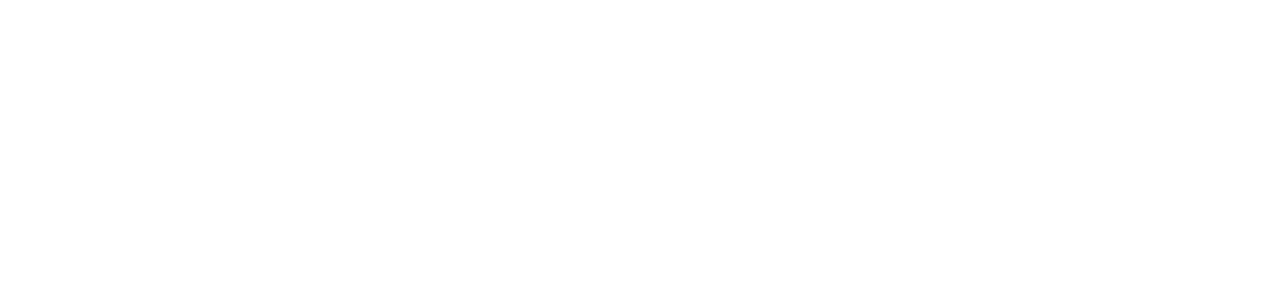
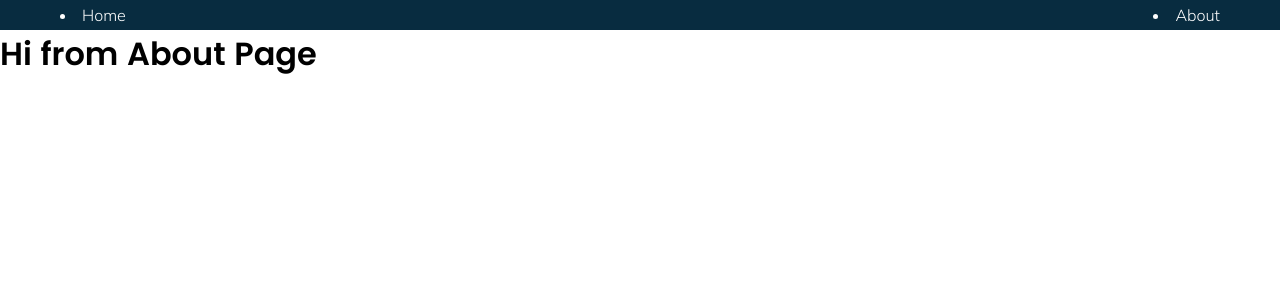
Before and after one commit to honorezemagho/nuxt-foodapp, a Nuxt app: page /about in a window 1280 px wide. Before the commit this address had no page. Shown: the top 300 px of the page. Built offline with nearby package versions, Linux system fonts and the light colour scheme.

Commit message:
add some pages

```diff
--- /dev/null
+++ b/components/AppMenu.vue
@@ -0,0 +1,20 @@
+<template>
+<nav>
+    <li>
+        <nuxt-link exact to="/">Home</nuxt-link>
+    </li>
+    <li>
+        <nuxt-link to="/about">About</nuxt-link>
+    </li>
+</nav>
+</template>
+
+<script>
+export default {
+
+}
+</script>
+
+<style>
+
+</style>
--- a/layouts/default.vue
+++ b/layouts/default.vue
@@ -1,8 +1,16 @@
 <template>
 <div>
+    <AppMenu />
     <Nuxt />
 </div>
 </template>
+
+<script>
+import AppMenu from '@/components/AppMenu.vue';
+export default {
+    AppMenu,
+}
+</script>
 
 <style>
 html {
--- a/nuxt.config.js
+++ b/nuxt.config.js
@@ -18,7 +18,7 @@
 
   // Global CSS (https://go.nuxtjs.dev/config-css)
   css: [
-    '@/assets/main.scss',
+    '@/assets/main.scss'
   ],
 
   // Plugins to run before rendering page (https://go.nuxtjs.dev/config-plugins)
--- a/package.json
+++ b/package.json
@@ -12,5 +12,9 @@
     "core-js": "^3.6.5",
     "nuxt": "^2.14.6"
   },
-  "devDependencies": {}
+  "devDependencies": {
+    "fibers": "^5.0.0",
+    "sass": "^1.28.0",
+    "sass-loader": "^10.0.4"
+  }
 }
--- /dev/null
+++ b/pages/about.vue
@@ -0,0 +1,15 @@
+<template>
+<div>
+    <h1>Hi from About Page</h1>
+</div>
+</template>
+
+<script>
+export default {
+
+}
+</script>
+
+<style lang="sass" scoped>
+
+</style>
```
Also changed, not shown: 1 other file (tests, documents, lock files or other folders).
